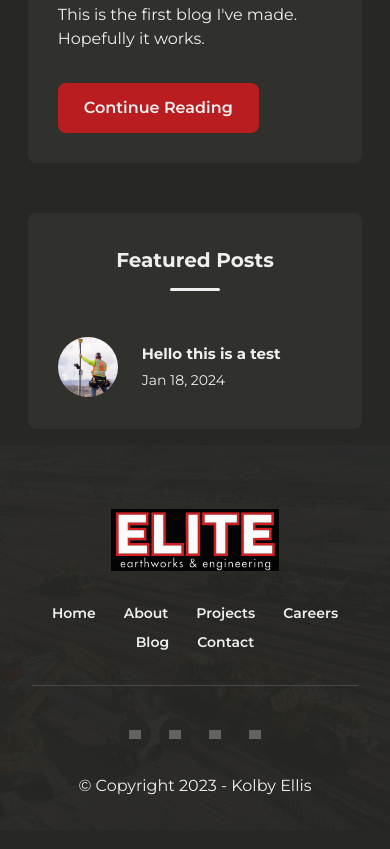
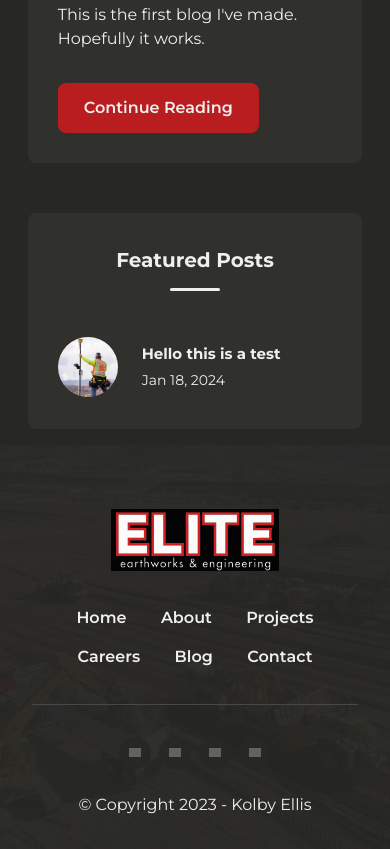
Before and after one commit to KolbyEllis/elite_earthworks, an Eleventy site: page src/content/pages/blog.html in a window 390 px wide. Shown: the part 737-1586 px from the top of the page. Built offline with nearby package versions, Linux system fonts and the light colour scheme; Eleventy itself is replaced by a stand-in of ours; files that its build step writes are made by us from their sources; grey boxes are pictures that could not be loaded.

Commit message:
made footer links bigger

```diff
--- a/src/assets/less/root.less
+++ b/src/assets/less/root.less
@@ -1486,10 +1486,11 @@
     }
     #footer-1147 .cs-li {
         list-style: none;
+        padding: 0.2rem;
     }
     #footer-1147 .cs-link {
         /* 14px - 16px */
-        font-size: clamp(0.875rem, 1.5vw, 1rem);
+        font-size: clamp(1rem, 1.5vw, 1rem);
         line-height: 1.5em;
         font-weight: 600;
         text-decoration: none;
```
Also changed, not shown: src/_includes/layouts/post.html (+1 -1 lines), src/assets/css/root.css, src/assets/svgs/elite-profile.svg (added).
